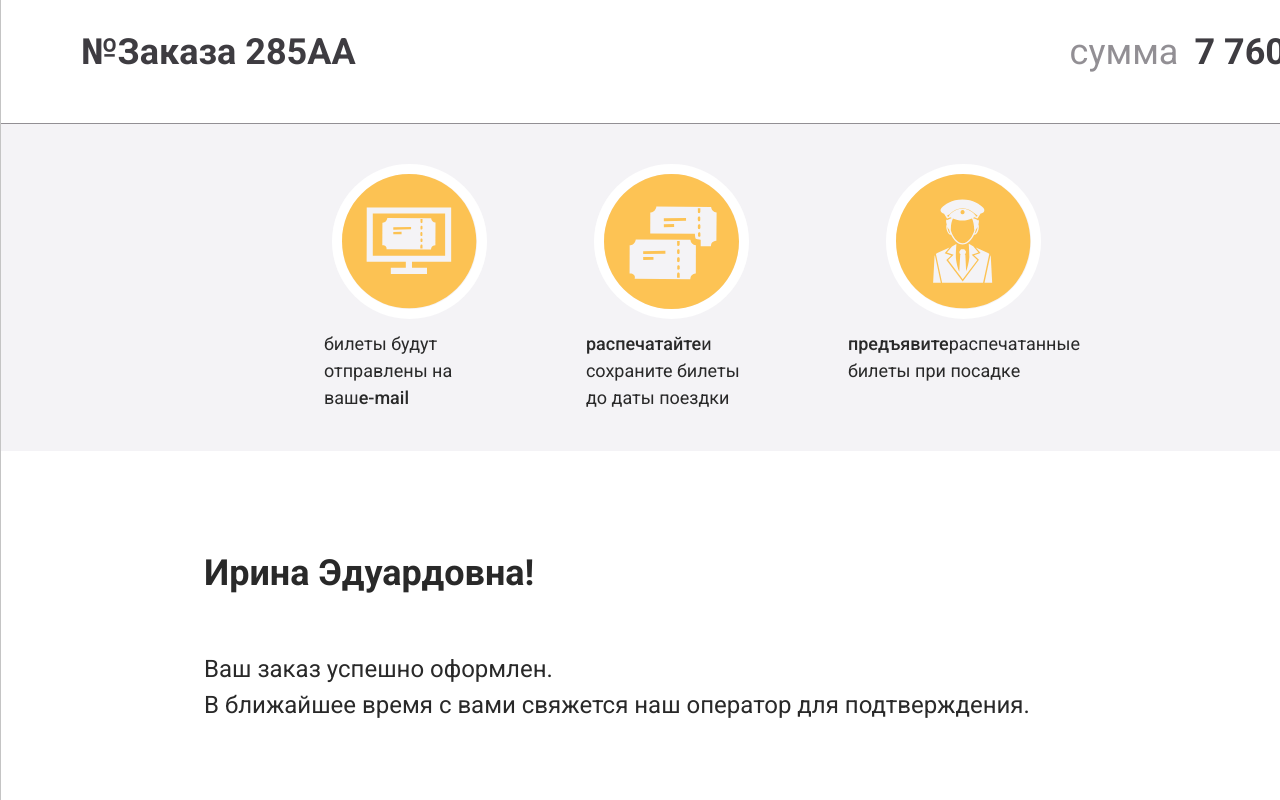
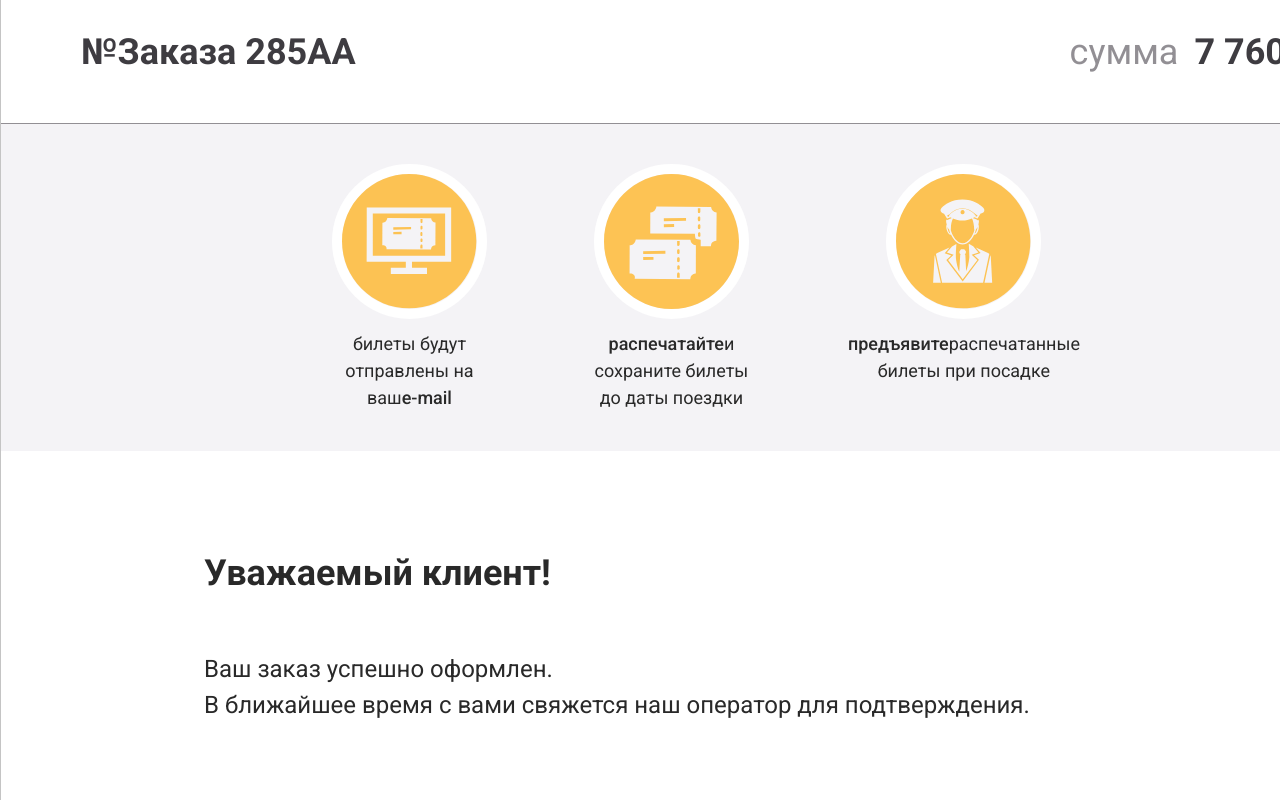
Before and after one commit to Madmaxim22/railway-ticket-booking, a React (Vite) app: page /railway-ticket-booking/booking/success in a window 1280 px wide. Shown: the part 410-1210 px from the top of the page. Built offline with nearby package versions, Linux system fonts and the light colour scheme.

Commit message:
feat: enhance booking success flow by adding personalized greeting and navigation state management in OrderReview and BookingSuccess components

```diff
--- a/src/pages/booking/steps/Review/OrderReviewPage.tsx
+++ b/src/pages/booking/steps/Review/OrderReviewPage.tsx
@@ -8,6 +8,10 @@ import { useAppDispatch, useAppSelector } from '@/store/hooks'
 import { buildOrderRequest } from '@/store/lib/buildOrderRequest'
 import { selectOrderReviewViewModel } from '@/store/selectors/orderReviewSelectors'
 import { buildSeatSelectionNavigationStateFromBooking } from '@/pages/booking/steps/SeatSelection/lib/seatSelectionNavigation'
+import {
+  formatPayerGreetingName,
+  type BookingSuccessNavigationState,
+} from '@/pages/booking/steps/Success/lib/bookingSuccessNavigation'
 import { resetBooking, selectBooking } from '@/store/slices/bookingSlice'
 import TrainCard from '../TrainSelection/components/TrainCard'
 
@@ -76,8 +80,13 @@ export default function OrderReviewPage() {
         return
       }
 
+      const successNavigationState: BookingSuccessNavigationState | undefined =
+        booking.contactInfo
+          ? { payerGreeting: formatPayerGreetingName(booking.contactInfo) }
+          : undefined
+
       dispatch(resetBooking())
-      navigate('/booking/success')
+      navigate('/booking/success', { state: successNavigationState })
     } catch (error) {
       setSubmitError(formatOrderError(error))
     }
--- a/src/pages/booking/steps/Success/BookingSuccessPage.css
+++ b/src/pages/booking/steps/Success/BookingSuccessPage.css
@@ -116,6 +116,7 @@
   color: var(--color-text);
   font-size: 18px;
   font-weight: 400;
+  text-align: center;
 }
 
 .booking-success-card__feature-text-medium {
--- a/src/pages/booking/steps/Success/BookingSuccessPage.tsx
+++ b/src/pages/booking/steps/Success/BookingSuccessPage.tsx
@@ -1,5 +1,6 @@
-import { Link } from 'react-router-dom'
+import { Link, useLocation } from 'react-router-dom'
 
+import { readBookingSuccessNavigationState } from './lib/bookingSuccessNavigation'
 import SuccessFeatureConductorIcon from './icons/SuccessFeatureConductorIcon'
 import SuccessFeatureEmailIcon from './icons/SuccessFeatureEmailIcon'
 import SuccessFeaturePrintIcon from './icons/SuccessFeaturePrintIcon'
@@ -10,6 +11,10 @@ import './BookingSuccessPage.css'
 const RATING_STARS_COUNT = 5
 
 export default function BookingSuccessPage() {
+  const location = useLocation()
+  const successState = readBookingSuccessNavigationState(location.state)
+  const payerGreeting = successState?.payerGreeting ?? 'Уважаемый клиент!'
+
   return (
     <section className="booking-success-page">
       <div className="booking-success-page__hero">
@@ -70,7 +75,7 @@ export default function BookingSuccessPage() {
             </div>
 
             <div className="booking-success-card__message">
-              <h2 className="booking-success-card__name">Ирина Эдуардовна!</h2>
+              <h2 className="booking-success-card__name">{payerGreeting}</h2>
               <p className="booking-success-card__paragraph">
                 Ваш заказ успешно оформлен.
                 <br />
--- /dev/null
+++ b/src/pages/booking/steps/Success/lib/bookingSuccessNavigation.ts
@@ -0,0 +1,24 @@
+import type { BookingContactInfo } from '@/store/slices/bookingSlice'
+
+export type BookingSuccessNavigationState = {
+  payerGreeting: string
+}
+
+export function formatPayerGreetingName(contactInfo: BookingContactInfo): string {
+  const parts = [contactInfo.firstName.trim(), contactInfo.patronymic.trim()].filter(Boolean)
+  if (parts.length === 0) {
+    return ''
+  }
+  return `${parts.join(' ')}!`
+}
+
+export function readBookingSuccessNavigationState(
+  state: unknown,
+): BookingSuccessNavigationState | null {
+  if (!state || typeof state !== 'object') return null
+  const value = state as Partial<BookingSuccessNavigationState>
+  if (typeof value.payerGreeting !== 'string' || !value.payerGreeting.trim()) {
+    return null
+  }
+  return { payerGreeting: value.payerGreeting }
+}
```
